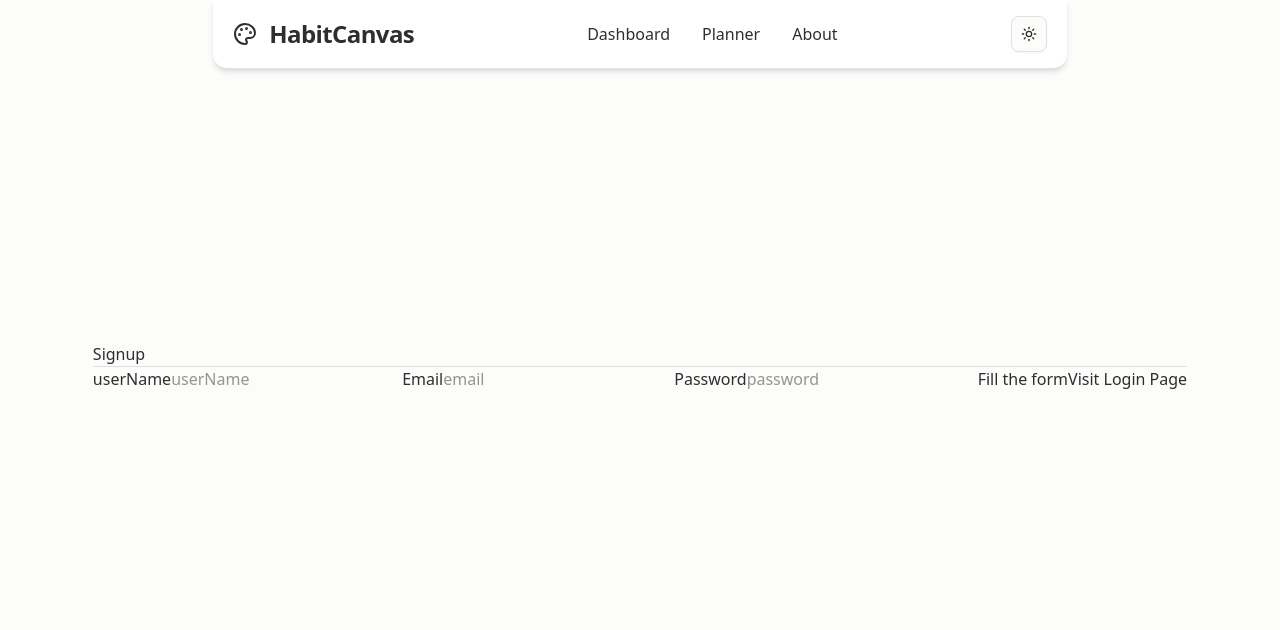
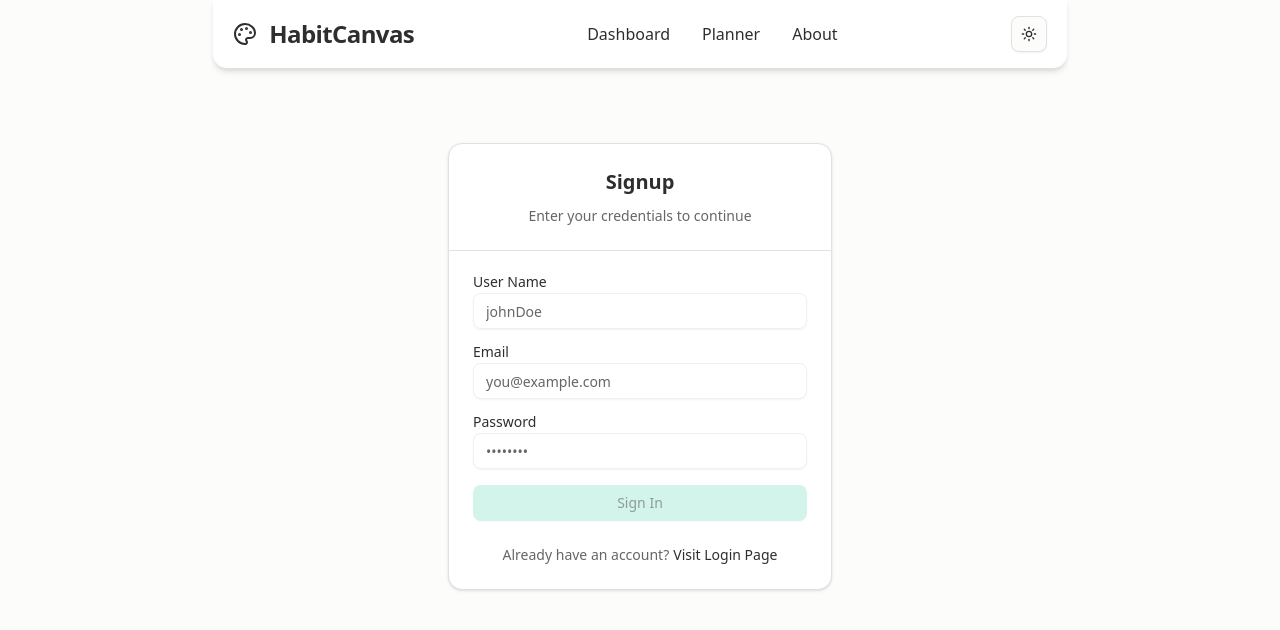
Before and after one commit to devanshtyagi26/HabitCanvas, a Next.js app: page /signup in a window 1280 px wide. Shown: the top 630 px of the page. Built offline with nearby package versions, Linux system fonts and the light colour scheme.

Commit message:
Signup Design

```diff
--- a/src/app/signup/page.jsx
+++ b/src/app/signup/page.jsx
@@ -4,6 +4,16 @@ import axios from "axios";
 import { toast } from "react-hot-toast";
 import { useRouter } from "next/navigation";
 import Link from "next/link";
+import {
+  Card,
+  CardHeader,
+  CardTitle,
+  CardContent,
+  CardFooter,
+} from "@/components/ui/card";
+import { Button } from "@/components/ui/button";
+import { Input } from "@/components/ui/input";
+import { Label } from "@/components/ui/label";
 
 function SignUpPage() {
   const router = useRouter();
@@ -40,44 +50,95 @@ function SignUpPage() {
   }, [user]);
 
   return (
-    <div>
-      <h1>{loading ? "Processing" : "Signup"}</h1>
+    <Card
+      className="w-full max-w-sm border border-border shadow-sm rounded-xl"
+      aria-busy={loading}
+    >
+      <CardHeader className="text-center space-y-1">
+        <CardTitle className="text-xl font-semibold text-foreground">
+          {loading ? "Processing" : "Signup"}
+        </CardTitle>
+        <p className="text-sm text-muted-foreground">
+          Enter your credentials to continue
+        </p>
+      </CardHeader>
       <hr />
-      <label htmlFor="userName">userName</label>
-      <input
+      <CardContent>
+        <form
+          onSubmit={(e) => {
+            e.preventDefault();
+            onSignup();
+          }}
+          className="space-y-4"
+          noValidate
+        >
+          <div className="space-y-1">
+            <Label htmlFor="userName">User Name</Label>
+            <Input
+              id="userName"
+              name="userName"
               type="text"
-        id="userName"
+              placeholder="johnDoe"
               value={user.userName}
               onChange={(e) => {
                 setUser({ ...user, userName: e.target.value });
               }}
-        placeholder="userName"
+              disabled={loading}
             />
-      <label htmlFor="email">Email</label>
-      <input
-        type="text"
+          </div>
+          <div className="space-y-1">
+            <Label htmlFor="email">Email</Label>
+            <Input
               id="email"
+              name="email"
+              type="email"
+              placeholder="you@example.com"
               value={user.email}
               onChange={(e) => {
                 setUser({ ...user, email: e.target.value });
               }}
-        placeholder="email"
+              disabled={loading}
+              required
+              autoComplete="email"
             />
-      <label htmlFor="password">Password</label>
-      <input
-        type="text"
+          </div>
+          <div className="space-y-1">
+            <Label htmlFor="password">Password</Label>
+            <Input
               id="password"
+              name="password"
+              type="password"
+              placeholder="••••••••"
               value={user.password}
               onChange={(e) => {
                 setUser({ ...user, password: e.target.value });
               }}
-        placeholder="password"
+              disabled={loading}
+              required
+              autoComplete="current-password"
             />
-      <button onClick={onSignup}>
-        {buttonDisabled ? "Fill the form" : "Signup"}
-      </button>
-      <Link href="/login">Visit Login Page</Link>
           </div>
+          <Button
+            type="submit"
+            disabled={buttonDisabled || loading}
+            className="w-full"
+          >
+            {loading ? "Signing in..." : "Sign In"}
+          </Button>
+        </form>
+      </CardContent>
+      <CardFooter className="flex justify-center text-sm">
+        <span className="text-muted-foreground mr-1">
+          Already have an account?
+        </span>
+        <Link
+          href="/login"
+          className="text-primary hover:underline transition-colors"
+        >
+          Visit Login Page
+        </Link>
+      </CardFooter>
+    </Card>
   );
 }
 
```
Lines whose indentation alone changed are shown as unchanged.
